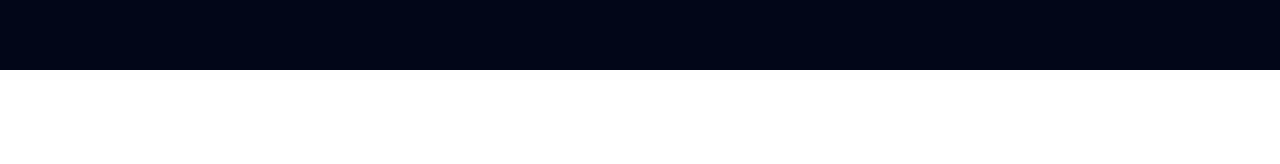
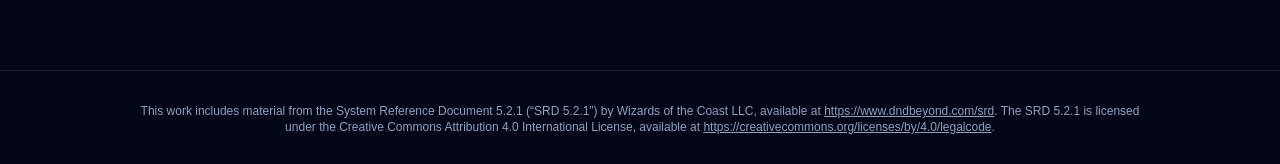
Before and after one commit to ScottSamson/encounterGenerator, a Next.js app in the folder web/: page / in a window 1280 px wide. Shown: the part 1712-1876 px from the top of the page. Before the commit the page ends 1782 px from the top, so only its background shows below. Built offline with nearby package versions, Linux system fonts and the light colour scheme; no server answers.

Commit message:
add creative commons attribution

```diff
--- a/web/app/components/Banner.tsx
+++ b/web/app/components/Banner.tsx
@@ -2,7 +2,7 @@
   return (
     <section className="mx-auto flex max-w-5xl flex-col items-center justify-center px-6 py-24 text-center">
       <span className="mb-4 rounded-full border border-amber-400/30 bg-amber-500/10 px-3 py-1 text-sm text-amber-300">
-        D&D Encounter Generator
+        5th Edition Encounter Generator
       </span>
       <h1 className="text-4xl font-semibold tracking-tight sm:text-6xl">
         Build memorable encounters in minutes.
--- /dev/null
+++ b/web/app/components/Footer.tsx
@@ -0,0 +1,28 @@
+export default function Footer() {
+  return (
+    <footer className="border-t border-white/10 px-6 py-8">
+      <p className="mx-auto max-w-5xl text-center text-xs text-slate-400">
+        This work includes material from the System Reference Document 5.2.1 (&ldquo;SRD 5.2.1&rdquo;) by Wizards of
+        the Coast LLC, available at{" "}
+        <a
+          href="https://www.dndbeyond.com/srd"
+          target="_blank"
+          rel="noopener noreferrer"
+          className="underline hover:text-slate-200"
+        >
+          https://www.dndbeyond.com/srd
+        </a>
+        . The SRD 5.2.1 is licensed under the Creative Commons Attribution 4.0 International License, available at{" "}
+        <a
+          href="https://creativecommons.org/licenses/by/4.0/legalcode"
+          target="_blank"
+          rel="noopener noreferrer"
+          className="underline hover:text-slate-200"
+        >
+          https://creativecommons.org/licenses/by/4.0/legalcode
+        </a>
+        .
+      </p>
+    </footer>
+  );
+}
--- a/web/app/page.tsx
+++ b/web/app/page.tsx
@@ -3,6 +3,7 @@
 import { useState, type SubmitEvent } from "react";
 import Banner from "./components/Banner";
 import Features from "./components/Features";
+import Footer from "./components/Footer";
 import EncounterForm from "./components/EncounterForm";
 import EncounterSummary from "./components/EncounterSummary";
 import EncounterDetails from "./components/EncounterDetails";
@@ -107,6 +108,8 @@
       </section>
 
       <Features />
+
+      <Footer />
     </main>
   );
 }
```
Also changed, not shown: 2 other files (tests, documents, lock files or other folders).
